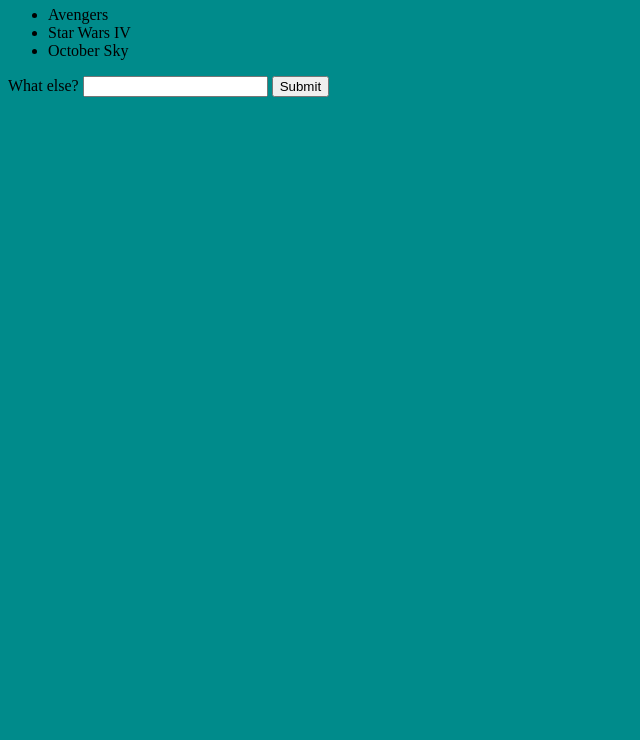
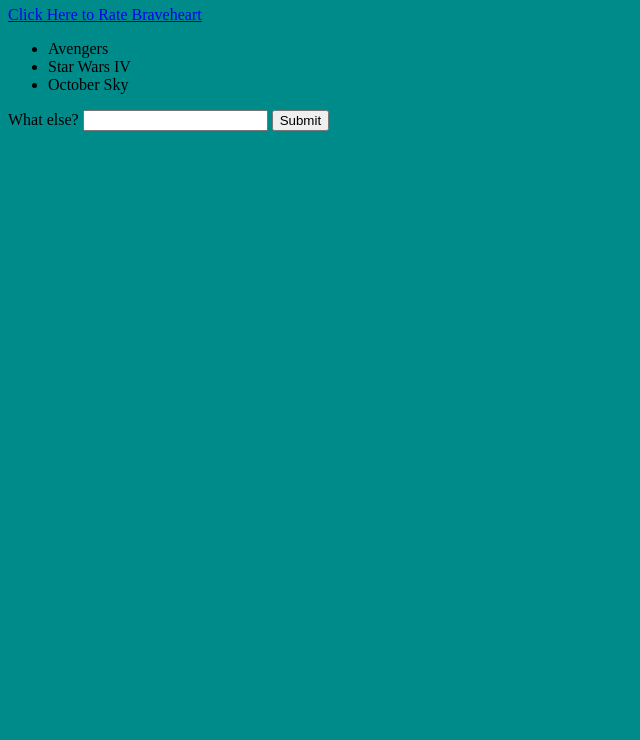
Before and after one commit to nvcompsci/CD4-Movie-List, a website: page public/index.html in a window 1280 px wide. Shown: the part 60-800 px from the top of the page, without its empty margins (0-640 px from the left). Drawn offline with Linux system fonts and the light colour scheme; no server answers.

Commit message:
start movie rating challenge

```diff
--- a/public/index.html
+++ b/public/index.html
@@ -9,6 +9,7 @@
     </head>
     <body>
         <header><h1>Greatest Movies of All Time</h1></header>
+        <a href="rating.html">Click Here to Rate Braveheart</a>
         <main>
         <ul>
             <li>Avengers</li>
@@ -53,6 +54,10 @@
             let text = movies.map( (movie) => `<li>${movie}</li>` ).join("")
 
             $list.innerHTML = text
+
+            //Calculate average here
+
+            //Put average number on page
         }
         </script>
     </body>
```
